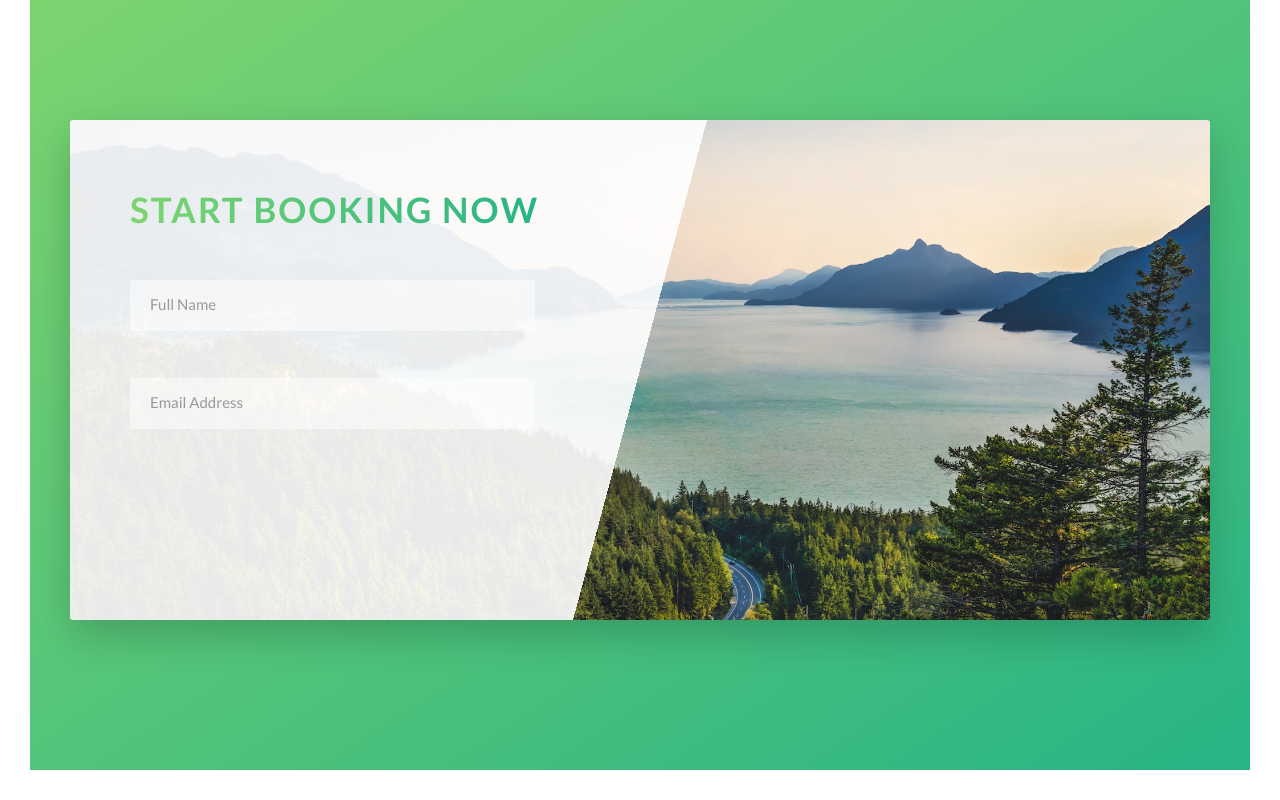
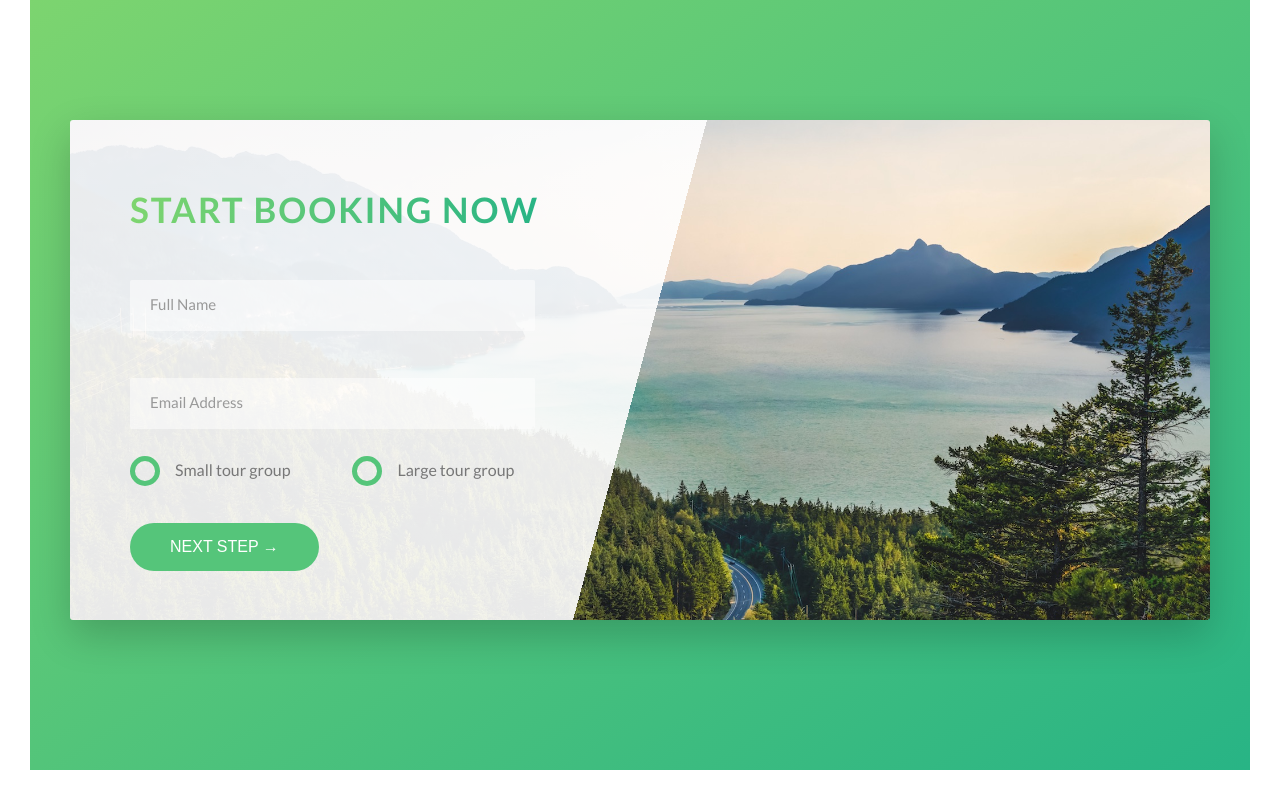
Before and after one commit to arti-makadia/Natours, a website: page index.html in a window 1280 px wide. Shown: the part 4609-5409 px from the top of the page. Drawn offline with Linux system fonts and the light colour scheme.

Commit message:
Booking changes

```diff
--- a/index.html
+++ b/index.html
@@ -281,6 +281,23 @@
                                     <input type="text" class="form__input" placeholder="Email Address" id="email" required>
                                     <label for="email" class="form__label">Email Address</label>
                                 </div>
+                                <div class="form__group u-margin-bottom-medium">
+                                    <div class="form__radio-group">
+                                        <input type="radio" class="form__radio-input" id="small" name="size">
+                                        <label for="small" class="form__radio-label">
+                                            <span class="form__radio-button"></span>
+                                            Small tour group</label>
+                                    </div>
+                                    <div class="form__radio-group">
+                                        <input type="radio" class="form__radio-input" id="large" name="size">
+                                        <label for="large" class="form__radio-label">
+                                            <span class="form__radio-button"></span>
+                                            Large tour group</label>
+                                    </div>
+                                </div>
+                                <div class="form__group">
+                                    <button class="btn btn--green">Next step &rarr;</button>
+                                </div>
                             </form>
                         </div>
                     </div>
--- a/sass/base/_utilities.scss
+++ b/sass/base/_utilities.scss
@@ -1,10 +1,8 @@
-.u-center-text {
-    text-align: center;
-}
+.u-center-text { text-align: center !important; }
 
-.u-margin-bottom-small { margin-bottom: 1.5rem; }
-.u-margin-bottom-medium { margin-bottom: 4rem; }
-.u-margin-bottom-big { margin-bottom: 8rem; }
+.u-margin-bottom-small { margin-bottom: 1.5rem !important; }
+.u-margin-bottom-medium { margin-bottom: 4rem !important; }
+.u-margin-bottom-big { margin-bottom: 8rem !important; }
 
-.u-margin-top-big { margin-top: 8rem; }
-.u-margin-top-huge { margin-top: 10rem; }
+.u-margin-top-big { margin-top: 8rem !important; }
+.u-margin-top-huge { margin-top: 10rem !important; }
--- a/sass/components/_button.scss
+++ b/sass/components/_button.scss
@@ -1,5 +1,6 @@
 
 .btn {
+    &,  //for <button> element
     &:link,    /* link, visited, hover, active are button's suedo class/properties*/
     &:visited {
         text-transform: uppercase;
@@ -10,6 +11,10 @@
         transition: all .2s;
         position: relative;
         font-size: $default-font-size;
+
+        //changes for the <button> element
+        border: none;
+        cursor: pointer;
     }
 
     &:hover {
@@ -22,7 +27,9 @@
         }
     }
 
-    &:active {
+    &:active,
+    &:focus {
+        display: none;
         transform: translateY(-1px);
         box-shadow: 0 .5rem 1rem rgba($color-black,.2);
     }
--- a/sass/components/_form.scss
+++ b/sass/components/_form.scss
@@ -42,9 +42,55 @@
         transition: all .3s;
     }
 
+    &__radio-input {
+        display: none;
+    }
+
     &__input:placeholder-shown + &__label { //next sibbling after input element
         opacity: 0;
         visibility: hidden;
         transform: translateY(-4rem);
     }
+
+    &__radio-group {
+        width: 49%;
+        display: inline-block;
+    }
+
+    &__radio-label {
+        font-size: $default-font-size;
+        cursor: pointer;
+        position: relative;
+        padding-left: 4.5rem;
+    }
+
+    &__radio-button {
+        height: 3rem;
+        width: 3rem;
+        border: 5px solid $color-primary;
+        border-radius: 50%;
+        display: inline-block;
+        position: absolute;
+        left: 0;
+        top: -.4rem;
+
+        &::after {
+            content: "";
+            display: block;
+            height: 1.3rem;
+            width: 1.3rem;
+            border-radius: 50%;
+            position: absolute;
+            top: 50%;
+            left: 50%;
+            transform: translate(-50%, -50%);
+            background-color: $color-primary;
+            opacity: 0;
+            transition: opacity .2s;
+        }
+    }
+
+    &__radio-input:checked ~ &__radio-label &__radio-button::after {
+            opacity: 1;
+    }
 }
```
Also changed, not shown: css/style.css, 1 other file.
